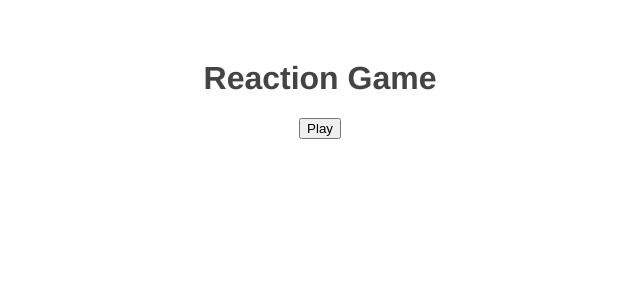
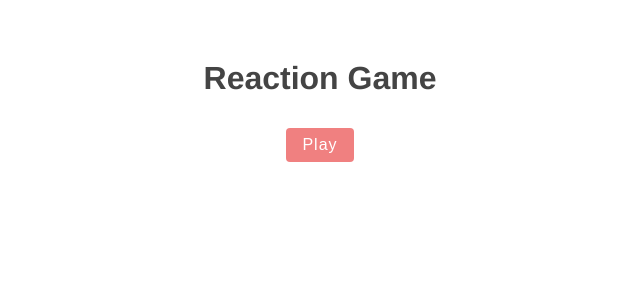
Before and after one commit to jadeleafmoon/vue3-reaction-timer, a Vue app: page / in a window 1280 px wide. Shown: the top 300 px of the page, without its empty margins (320-960 px from the left). Built offline with nearby package versions, Linux system fonts and the light colour scheme.

Commit message:
feat: add styles

```diff
--- a/src/App.vue
+++ b/src/App.vue
@@ -45,4 +45,24 @@ export default {
   color: #444;
   margin-top: 60px;
 }
+
+button {
+  background-color: lightcoral;
+  color: white;
+  border: none;
+  padding: 8px 16px;
+  margin: 10px;
+  border-radius: 4px;
+  font-size: 16px;
+  letter-spacing: 1px;
+  cursor: button;
+}
+
+button[disabled] {
+  opacity: 0.2;
+}
+
+button:hover {
+  transform: scale(1.2);
+}
 </style>
--- a/src/components/Results.vue
+++ b/src/components/Results.vue
@@ -1,11 +1,33 @@
 <template>
-  <h3>Reaction time: {{ score }} ms</h3>
+  <h3 class="rank">{{  rank }}</h3>
+  <h4>Reaction time: {{ score }} ms</h4>
 </template>
 
 <script>
 
 export default {
-  props: ['score']
+  props: ['score'],
+  data() {
+    return {
+      rank: null,
+    }
+  },
+  mounted() {
+    if (this.score < 250) {
+      this.rank = "Ninja Fingers"
+    } else if (this.score < 400) {
+      this.rank = "Rapid Reflexes"
+    } else {
+      this.rank = "Snail pace ..."
+    }
+  }
 }
 
 </script>
+
+<style>
+.rank {
+  font-size: 1.4em;
+  color: lightcoral;
+}
+</style>
```
